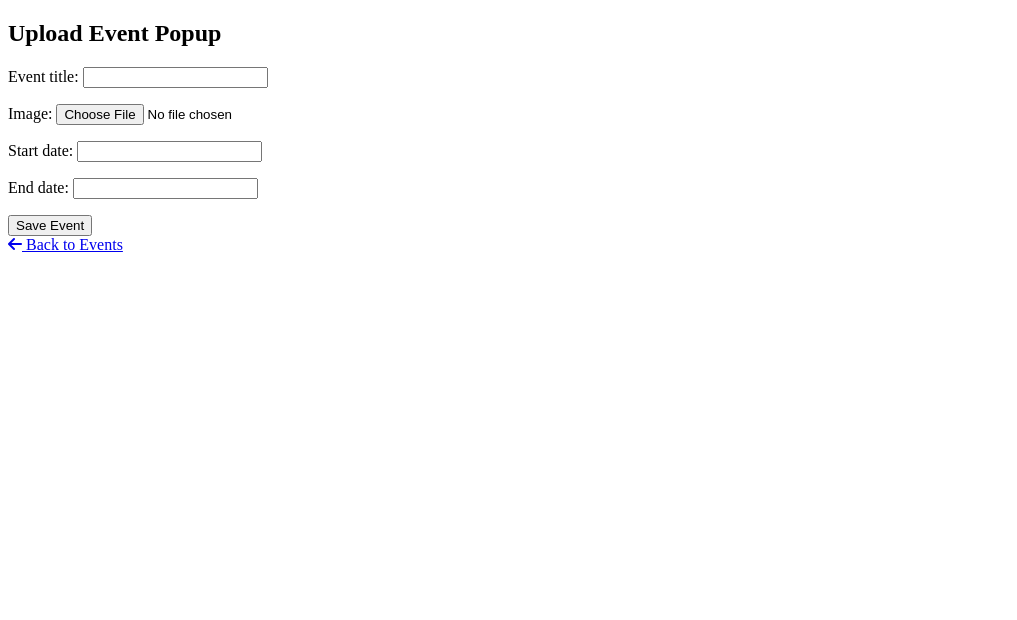
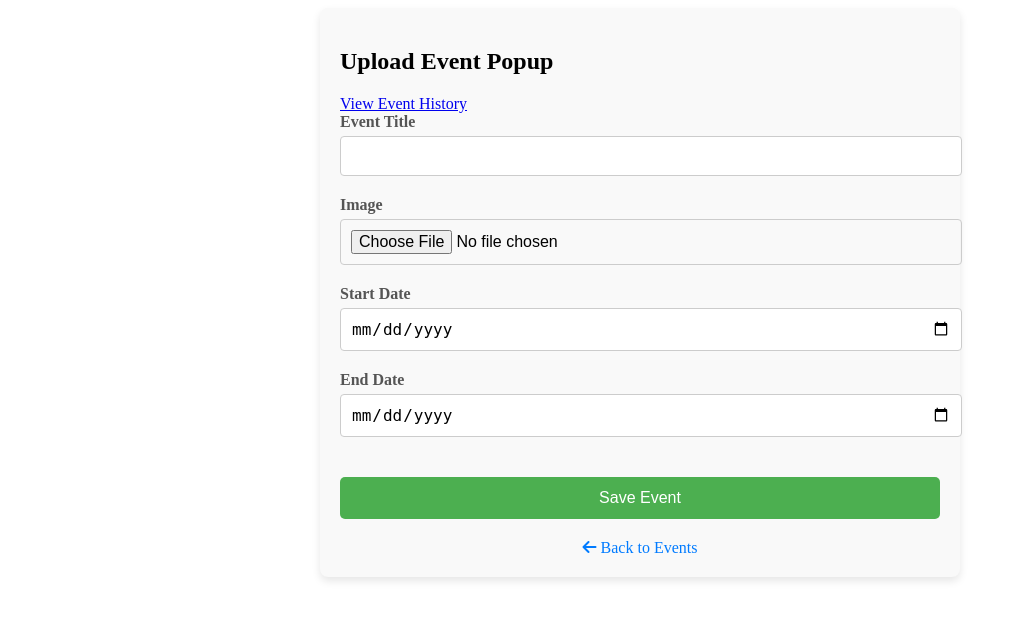
Before and after one commit to BiwashGurung/InformaticsCafeteria-FYP, a Django app: page /cafeteria_admin/upload-popup/ in a window 1280 px wide. Shown: the top 620 px of the page, without its empty margins (0-1017 px from the left). Run offline with Django 5.2, Linux system fonts and the light colour scheme.

Commit message:
FEAT: add event history view functionality and improve event upload form styling

```diff
--- a/cafeteria_admin/urls.py
+++ b/cafeteria_admin/urls.py
@@ -1,7 +1,7 @@
 from django.contrib import admin
 from django.urls import path
 from .import views
-from .views import admin_upload_popup, show_popup, manage_users, edit_user, delete_user, update_user_password
+from .views import admin_upload_popup, show_popup, view_event_history, manage_users, edit_user, delete_user, update_user_password
 
 urlpatterns = [
     path('', show_popup, name='show_popup'),
@@ -9,8 +9,10 @@ urlpatterns = [
     path('dashboard/',views.cafeteria_admin_dashboard,name='cafeteria_admin_dashboard'),
     path('admin_logout/',views.logout_admin,name='logout_admin'),
     path('upload-popup/', admin_upload_popup, name='admin_upload_popup'),
+    path('view-event-history/', views.view_event_history, name='view_event_history'),
     path('manage_users/', manage_users, name='manage_users'),
     path('edit_user/<int:user_id>/', edit_user, name='edit_user'),
     path('delete_user/<int:user_id>/', delete_user, name='delete_user'),
     path('update-password/<int:user_id>/', update_user_password, name='update_user_password'),
+
 ]
--- a/cafeteria_admin/views.py
+++ b/cafeteria_admin/views.py
@@ -55,6 +55,15 @@ def show_popup(request):
     event = EventPopup.objects.filter(start_date__lte=current_time, end_date__gte=current_time).order_by('-start_date').first()
     return render(request, 'cafeteria/index.html', {'event': event})
 
+def view_event_history(request):
+    #Fetching all events
+    events = EventPopup.objects.all()
+    return render(request, 'cafeteria_admin/view_event_history.html', {'events': events})
+
+
+
+
+
 
 @user_passes_test(is_admin, login_url='/cafeteria_admin/admin_login/')
 def manage_users(request):
--- a/static/admin_css/event_popup.css
+++ b/static/admin_css/event_popup.css
@@ -1,57 +1,70 @@
-.event-user-container {
-    width: 50%;
-    margin: 40px auto;
+.event-form-container {
+    max-width: 600px;
+    margin: 0 auto;
     padding: 20px;
-    background: white;
+    background-color: #f9f9f9;
     border-radius: 8px;
-    box-shadow: 0px 4px 10px rgba(0, 0, 0, 0.1);
-    text-align: center;
+    box-shadow: 0 4px 8px rgba(0, 0, 0, 0.1);
   }
 
-h2 {
-    font-size: 24px;
-    margin-bottom: 20px;
+  .event-form h2 {
+    text-align: center;
     color: #333;
   }
 
-.event-form label {
-    font-size: 16px;
-    font-weight: bold;
-    margin: 10px 0 5px;
-    width: 100%;
-    text-align: left;
-    display: block;
-    color: #444;
+  .form-group {
+    margin-bottom: 20px;
   }
 
-.event-form input,
-.event-form select {
+  .form-group label {
+    display: block;
+    font-weight: bold;
+    color: #555;
+  }
+
+  .form-group input,
+  .form-group textarea,
+  .form-group select {
     width: 100%;
     padding: 10px;
     font-size: 16px;
     border: 1px solid #ccc;
-    border-radius: 5px;
-    margin-bottom: 15px;
-    transition: all 0.3s ease;
+    border-radius: 4px;
+    margin-top: 5px;
   }
 
-.event-form input:focus {
-    border-color: #3498db;
-    outline: none;
-    box-shadow: 0px 0px 5px rgba(52, 152, 219, 0.5);
+  .form-group .error {
+    color: red;
+    font-size: 14px;
   }
 
   .submit-btn {
-    background: #e67e22;
+    background-color: #4CAF50;
     color: white;
-    padding: 10px 15px;
+    border: none;
+    padding: 12px 20px;
     font-size: 16px;
-    border: none;
     border-radius: 5px;
     cursor: pointer;
-    transition: all 0.3s ease;
+    width: 100%;
+    margin-top: 20px;
   }
 
   .submit-btn:hover {
-    background: #d35400;
+    background-color: #45a049;
   }
+
+  .back-link {
+    display: inline-block;
+    margin-top: 20px;
+    font-size: 16px;
+    text-decoration: none;
+    color: #007bff;
+    text-align: center;
+    width: 100%;
+    text-align: center;
+  }
+
+  .back-link:hover {
+    text-decoration: underline;
+  }
--- a/templates/cafeteria_admin/event_popup.html
+++ b/templates/cafeteria_admin/event_popup.html
@@ -1,16 +1,69 @@
-{% extends 'admin_base.html' %} {% block content %}
+{% extends 'admin_base.html' %}
+{% load static %}
+
+{% block content %}
+<link
+  rel="stylesheet"
+  type="text/css"
+  href="{% static 'admin_css/event_popup.css' %}"
+/>
 
 <div class="event-form-container">
   <h2>Upload Event Popup</h2>
+  <div class="button-container">
+    <a href="{% url 'view_event_history' %}" class="view-history-btn">
+      View Event History
+    </a>
+  </div>
+
 
   <form method="POST" enctype="multipart/form-data" class="event-form">
-    {% csrf_token %} {{ form.as_p }}
+    {% csrf_token %}
+
+    <div class="form-group">
+      <label for="{{ form.event_title.id_for_label }}">Event Title</label>
+      {{ form.event_title }}
+      <div class="error">{{ form.event_title.errors }}</div>
+    </div>
+
+    <div class="form-group">
+      <label for="{{ form.image.id_for_label }}">Image</label>
+      {{ form.image }}
+      <div class="error">{{ form.image.errors }}</div>
+    </div>
+
+    <div class="form-group">
+      <label for="{{ form.start_date.id_for_label }}">Start Date</label>
+      <input
+        type="date"
+        name="start_date"
+        id="{{ form.start_date.id_for_label }}"
+        value="{{ form.start_date.value|default:'' }}"
+        class="form-control"
+      />
+      <div class="error">{{ form.start_date.errors }}</div>
+    </div>
+
+    <div class="form-group">
+      <label for="{{ form.end_date.id_for_label }}">End Date</label>
+      <input
+        type="date"
+        name="end_date"
+        id="{{ form.end_date.id_for_label }}"
+        value="{{ form.end_date.value|default:'' }}"
+        class="form-control"
+      />
+      <div class="error">{{ form.end_date.errors }}</div>
+    </div>
+
     <button type="submit" class="submit-btn">Save Event</button>
   </form>
 
-  <a href="{% url 'cafeteria_admin_dashboard' %}" class="back-link"
-    ><i class="fa-solid fa-arrow-left"></i> Back to Events</a
-  >
+
+
+  <a href="{% url 'cafeteria_admin_dashboard' %}" class="back-link">
+    <i class="fa-solid fa-arrow-left"></i> Back to Events
+  </a>
 </div>
 
 {% endblock %}
--- a/templates/cafeteria_admin/update_password.html
+++ b/templates/cafeteria_admin/update_password.html
@@ -6,6 +6,7 @@
       type="text/css"
       href="{% static 'admin_css/update_password.css' %}"
     />
+
 
 <div class="password-update-container">
     <h2>Change Password for {{ user.username }}</h2>
```
Also changed, not shown: static/admin_css/view_event_history.css (added, +96 -0 lines), templates/cafeteria_admin/view_event_history.html (added, +44 -0 lines). Lines whose indentation alone changed are shown as unchanged.
